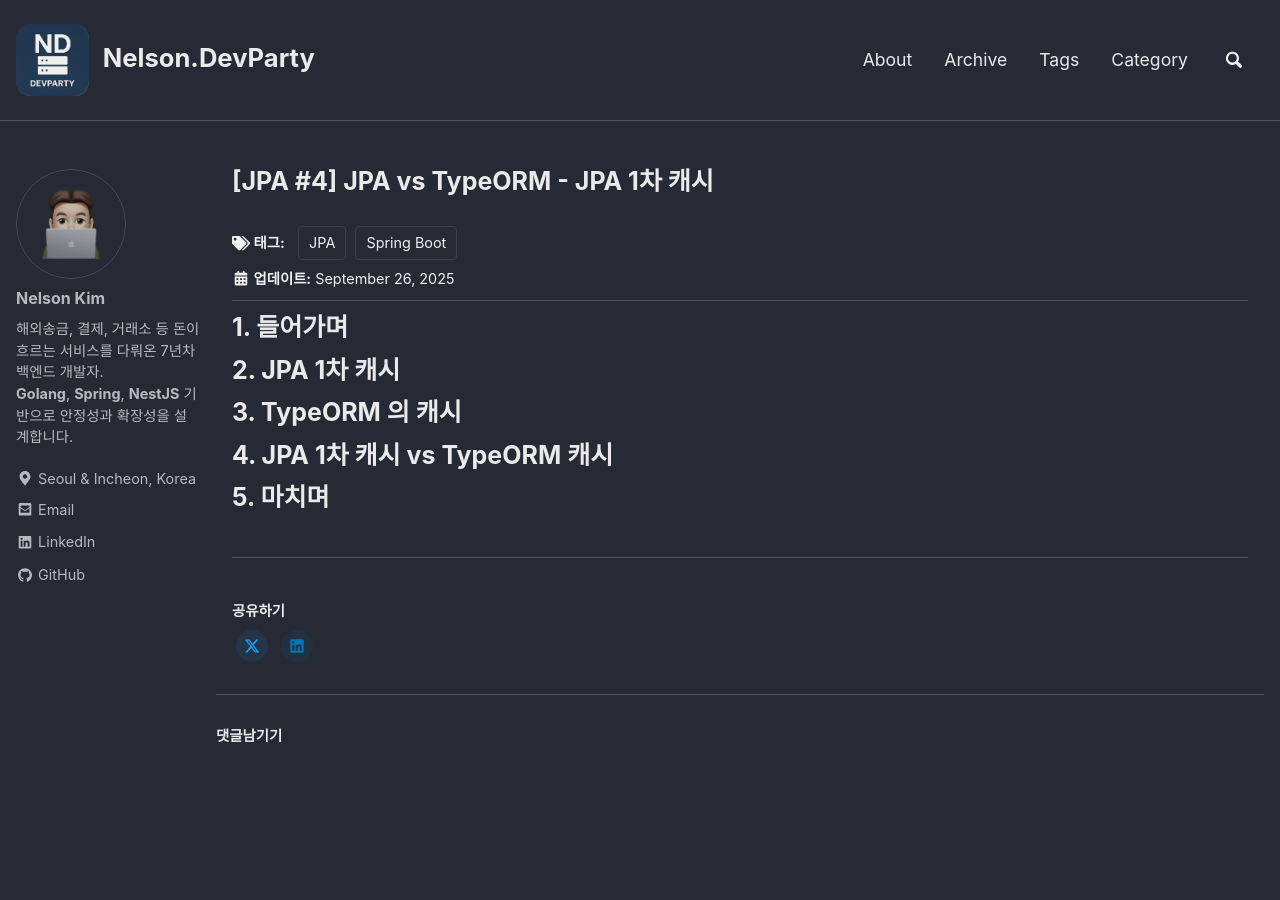
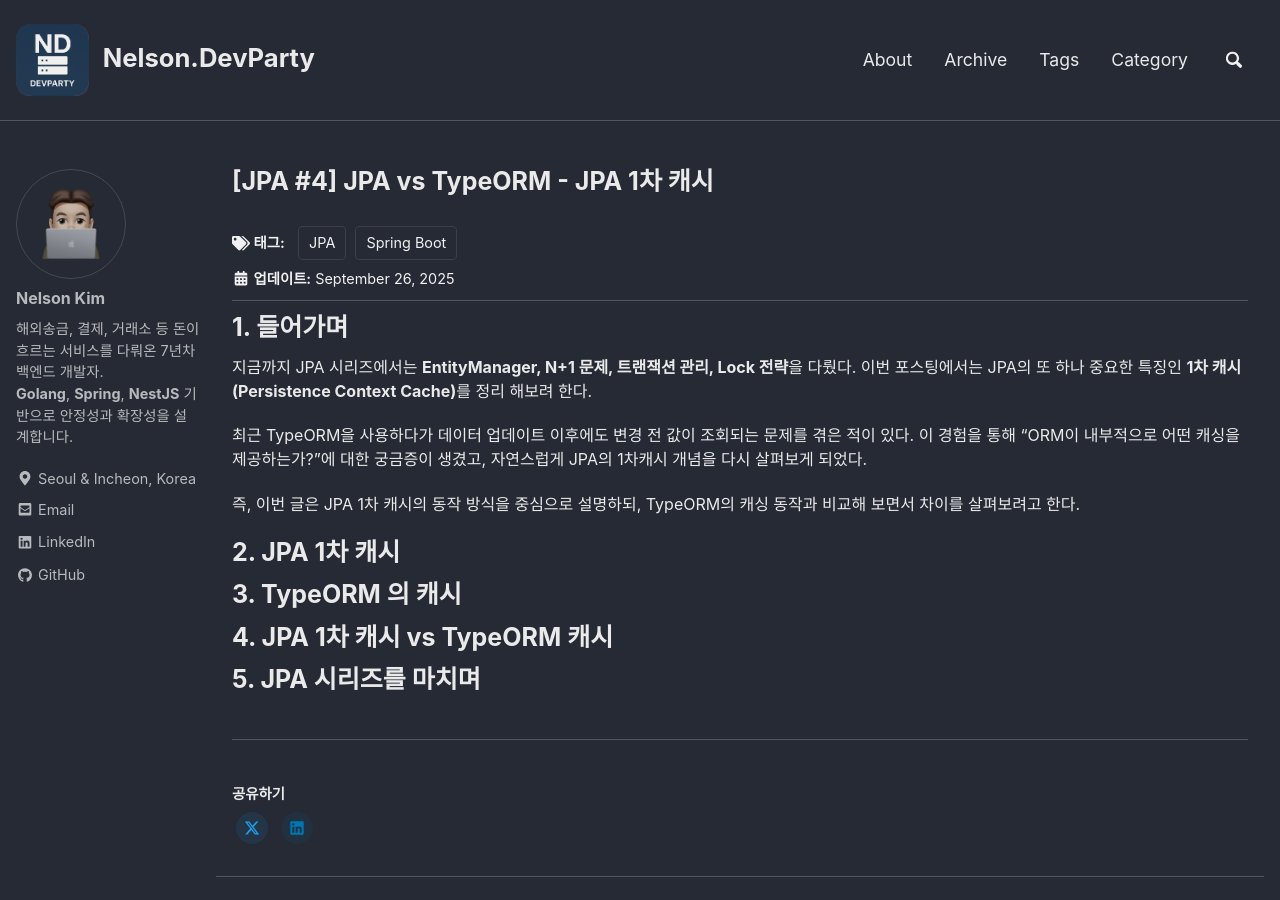
Before and after one commit to ssipflow/ssipflow.github.io, a Jekyll site: the page built from in-progress/2025-09-26-4-JPA-vs-TypeORM-Cache.md, in a window 1280 px wide and 900 px high. Built offline with Jekyll 4.4.1, drawn with Linux system fonts in a browser that asks for light colours; nearby versions of some CDN libraries; comment, search, counter and statistics services are not loaded.

Commit message:
Add JPA first-level cache vs TypeORM cache comparison post outline
  - Create initial structure for JPA first-level cache comparison
  post
  - Add introduction explaining motivation from TypeORM caching
  issues
  - Define main sections: JPA first-level cache, TypeORM cache,
  comparison, and series conclusion
  - Set up framework for comparing JPA Persistence Context Cache
  with TypeORM caching behavior
  - Include background context on data update caching problems in
  TypeORM
  - Establish foundation for comprehensive ORM caching comparison
  guide

```diff
--- a/in-progress/2025-09-26-4-JPA-vs-TypeORM-Cache.md
+++ b/in-progress/2025-09-26-4-JPA-vs-TypeORM-Cache.md
@@ -14,7 +14,13 @@ timezone: Asia/Seoul
 ---
 
 # 1. 들어가며
+지금까지 JPA 시리즈에서는 **EntityManager, N+1 문제, 트랜잭션 관리, Lock 전략**을 다뤘다. 이번 포스팅에서는 JPA의 또 하나 중요한 특징인 **1차 캐시(Persistence Context Cache)**를 정리 해보려 한다.
+
+최근 TypeORM을 사용하다가 데이터 업데이트 이후에도 변경 전 값이 조회되는 문제를 겪은 적이 있다. 이 경험을 통해 "ORM이 내부적으로 어떤 캐싱을 제공하는가?"에 대한 궁금증이 생겼고, 자연스럽게 JPA의 1차캐시 개념을 다시 살펴보게 되었다.
+
+즉, 이번 글은 JPA 1차 캐시의 동작 방식을 중심으로 설명하되, TypeORM의 캐싱 동작과 비교해 보면서 차이를 살펴보려고 한다.
+
 # 2. JPA 1차 캐시
 # 3. TypeORM 의 캐시
 # 4. JPA 1차 캐시 vs TypeORM 캐시
-# 5. 마치며
+# 5. JPA 시리즈를 마치며
```
